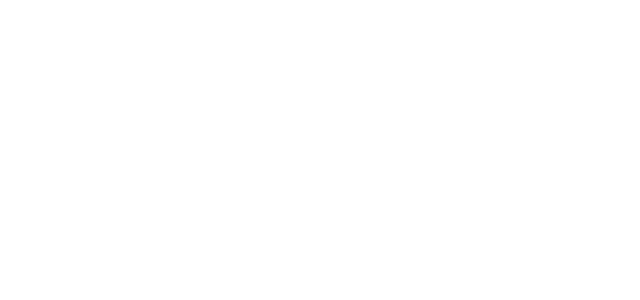
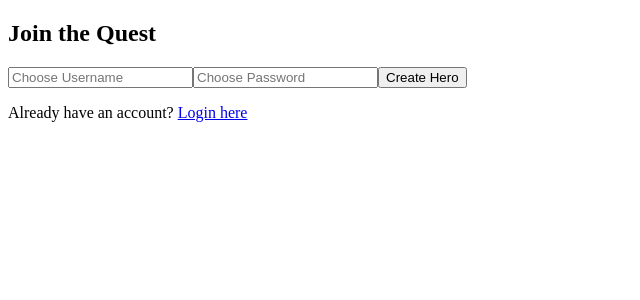
Before and after one commit to owlthinkabtit/OnionQuest-capstone, a React app in the folder frontend/: page /register in a window 1280 px wide. Before the commit this address had no page. Shown: the top 300 px of the page, without its empty margins (0-640 px from the left). Built offline with nearby package versions, Linux system fonts and the light colour scheme; the HTML template or start-up script is replaced by a standard one.

Commit message:
I had cors imported but didn't install it, this would explain why I couldn't login as a user I just created.

```diff
--- a/frontend/src/App.css
+++ b/frontend/src/App.css
@@ -0,0 +1,12 @@
+.auth-options {
+  margin-top: 20px;
+  text-align: center;
+  border-top: 1px solid #ccc;
+  padding-top: 10px;
+}
+
+.auth-options button {
+  background-color: #646cff; /* Or your favorite Hero color */
+  color: white;
+  cursor: pointer;
+}
--- a/frontend/src/App.jsx
+++ b/frontend/src/App.jsx
@@ -4,6 +4,7 @@
 
 import Login from "./pages/Login";
 import Dashboard from "./pages/Dashboard";
+import Register from "./pages/Register";
 
 function App() {
   const { user, loading } = useContext(AuthContext);
@@ -14,6 +15,7 @@
 
   return (
     <Routes>
+      <Route path="/register" element={<Register />} />
       <Route
         path="/"
         element={user ? <Navigate to="/dashboard" /> : <Navigate to="/login" />}
--- a/frontend/src/pages/Login.jsx
+++ b/frontend/src/pages/Login.jsx
@@ -1,7 +1,7 @@
 import { useState, useContext } from "react";
 import { AuthContext } from "../context/AuthContext";
 import api from '../api/axios';
-import { useNavigate } from "react-router";
+import { useNavigate, Link } from "react-router";
 
 function Login() {
   const [formData, setFormData] = useState({ username: '', password: ''});
@@ -37,6 +37,12 @@
         />
         <button type="submit">Enter the Realm</button>
       </form>
+      <div className="auth-options">
+        <p>New to the Realm?</p>
+        <Link title="Go to Register" to="/register">
+          <button type="button">Create an Account</button>
+        </Link>
+      </div>
     </div>
   );
 }
--- a/frontend/src/pages/Register.jsx
+++ b/frontend/src/pages/Register.jsx
@@ -1,7 +1,7 @@
 import { useState, useContext } from "react";
 import { AuthContext } from "../context/AuthContext";
 import api from "../api/axios";
-import { useNavigate, Link} from "react-router-dom";
+import { useNavigate, Link } from "react-router-dom";
 
 function Register() {
   const [formData, setFormData] = useState({ username: "", password: "" });
@@ -19,30 +19,42 @@
 
       navigate("/dashboard");
     } catch (err) {
-      setError("That Hero's name is already taken or something went wrong!");
+      const errorMessage = err.response?.data?.error || "The Gatekeeper is blocked. Try again";
+      setError(errorMessage);
+      console.log("Full Error Object:", err.response?.data);
     }
   }
 
   return (
     <div className="auth-container">
       <h2>Join the Quest</h2>
-      { error && <p style={{ color: "red" }}>{error}</p>}
+      {error && <p style={{ color: "red" }}>{error}</p>}
       <form onSubmit={handleSubmit}>
         <input
           type="text"
           placeholder="Choose Username"
-          onChange={(e) => setFormData({ ...formData, username: e.target.value })}
+          value={formData.username}
+          onChange={(e) =>
+            setFormData({ ...formData, username: e.target.value })
+          }
         />
         <input
           type="password"
-          placeholder="choose Password"
-          onChange={(e) => setFormData({ ...formData, password: e.target.value })}
+          placeholder="Choose Password"
+          value={formData.password}
+          onChange={(e) =>
+            setFormData({ ...formData, password: e.target.value })
+          }
         />
         <button type="submit">Create Hero</button>
       </form>
-      <p>Already have an account? <Link to="/login">Login here</Link></p>
+      <div className="auth-options">
+        <p>
+          Already have an account? <Link to="/login">Login here</Link>
+        </p>
+      </div>
     </div>
   );
 }
 
-export default Register
+export default Register;
```
